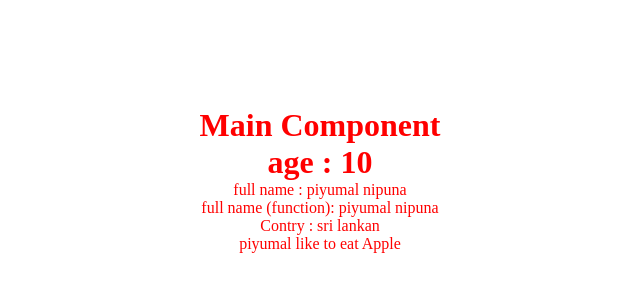
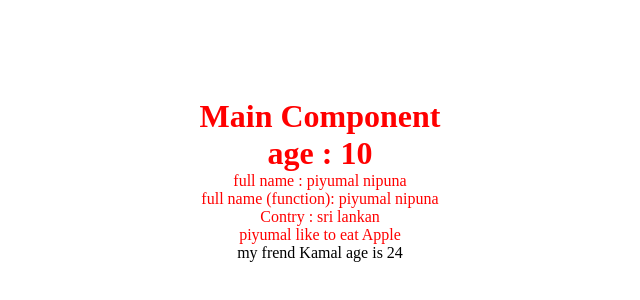
Before and after one commit to PiyumalNipuna60/react-sample, a React (Vite) app in the folder sample project01/: page / in a window 1280 px wide. Shown: the part 220-520 px from the top of the page, without its empty margins (320-960 px from the left). Built offline with nearby package versions, Linux system fonts and the light colour scheme.

Commit message:
added style  and object

```diff
--- a/sample project01/src/App.jsx
+++ b/sample project01/src/App.jsx
@@ -11,6 +11,11 @@ const arr=["Apple","Mango","Orange'"]
     return `${f} ${l}`;
   }
 
+  const obj={
+    fName:"Kamal",
+    age:"24"
+  }
+
   return (
     <div className="heading cont">
       <h1 >Main Component</h1>
@@ -19,6 +24,8 @@ const arr=["Apple","Mango","Orange'"]
       <p>full name (function): {getFullName(fName,lName)}</p>
       <p>Contry : {contry}</p>
       <p>{fName} like to eat  {arr[0]}</p>
+
+      <p style={{color:"black"}}>my frend {obj.fName} age is {obj.age}</p>
     </div>
   );
 }
```
